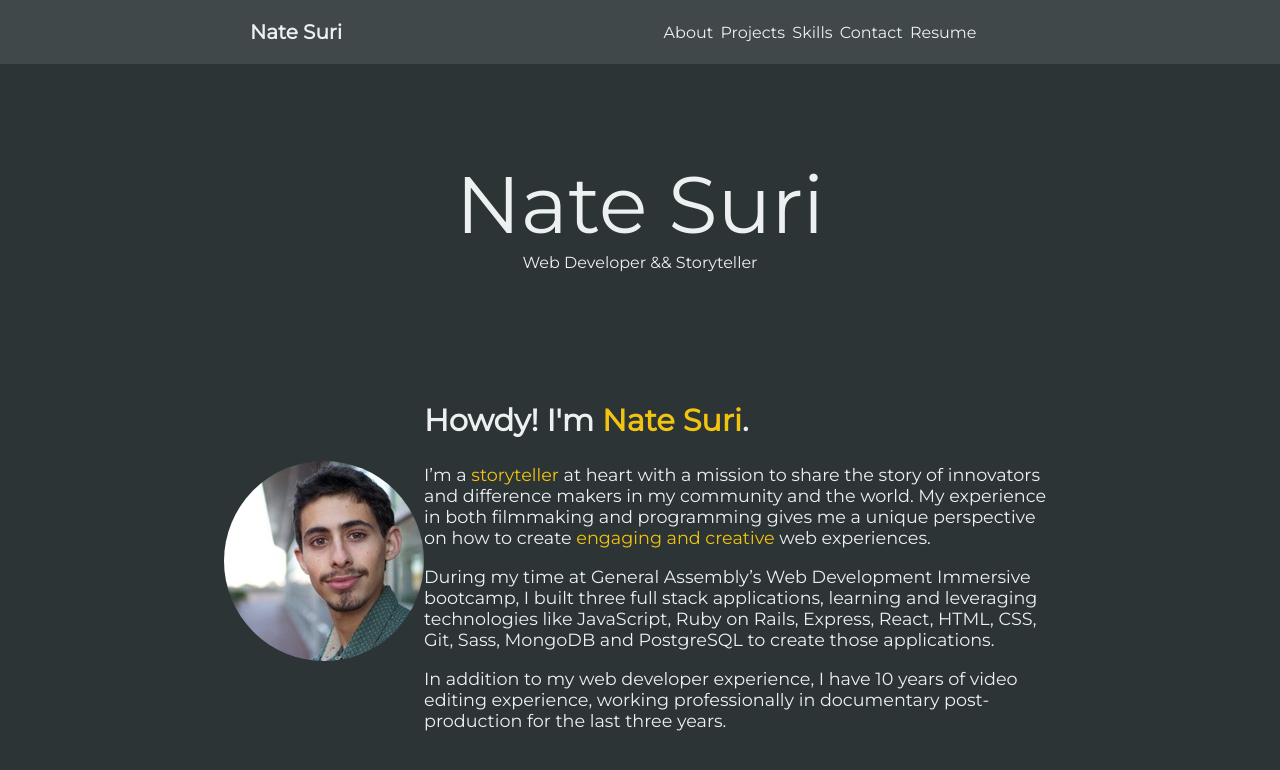
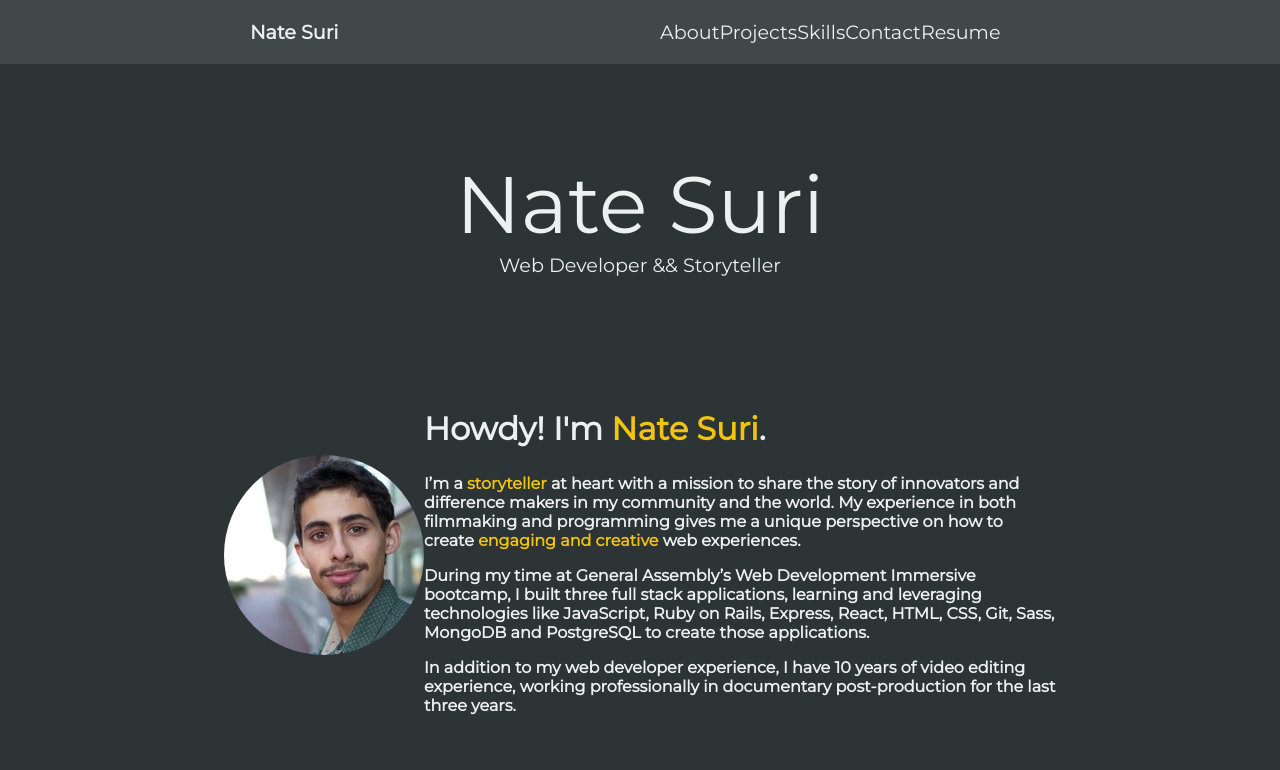
Before and after one commit to Natesuri/natesuri-portfolio, a React (Create React App) app: page / in a window 1280 px wide. Shown: the top 770 px of the page. Built offline with nearby package versions, Linux system fonts and the light colour scheme.

Commit message:
Sets global font-size and tweaks other font-sizes

```diff
--- a/src/App.scss
+++ b/src/App.scss
@@ -5,4 +5,5 @@ body {
   background: $main-color;
   font-family: 'Montserrat', sans-serif;
   color: $white-font;
+  font-size: 1em;
 }
--- a/src/header/Header.scss
+++ b/src/header/Header.scss
@@ -8,7 +8,7 @@ header {
   color: $white-font;
   display: flex;
   font-family: 'Montserrat', sans-serif;
-  font-size: 80px;
+  font-size: 5rem;
   justify-content: center;
   // height: 120px;
   margin: 0 auto;
@@ -19,6 +19,7 @@ header {
   color: $white-font;
   display: flex;
   font-family: 'Montserrat', sans-serif;
+  font-size: 1.2rem;
   justify-content: center;
   margin: 0 auto;
   // padding: 0;
@@ -38,7 +39,7 @@ header {
 .leftNav {
   flex-grow: 1;
   margin: 0 0 0 250px;
-  font-size: 1.25rem;
+  font-size: 1.2rem;
   font-weight: 600;
   // width: 50%;
 }
@@ -50,12 +51,11 @@ header {
   flex-grow: 0;
   justify-content: space-around;
   margin: 0 300px 0 0;
-  font-size: 1rem;
+  font-size: 1.2rem;
   font-weight: 500;
 }
 
 a {
   color: $white-font;
   text-decoration: none;
-  // margin: 0 50px;
 }
--- a/src/pages/pages.scss
+++ b/src/pages/pages.scss
@@ -47,8 +47,12 @@ section.view {
 
 .about {
   width: 80%;
-  h2 { font-size: 1.9rem; }
-  p { font-size: 1.1rem; }
+  h2 { font-size: 2rem; }
+
+  p {
+    font-size: 1rem;
+    font-weight: 600;
+  }
 }
 
 .emphasized {
@@ -68,7 +72,7 @@ section.view {
   }
 
   p {
-    font-size: 18px;
+    font-size: 1.1rem;
     padding: 0;
     font-weight: 700px;
   }
@@ -126,7 +130,7 @@ section.view {
     background: $tech-tag-color;
     padding: 5px 15px;
     margin: 0 3px;
-    // font-size: 0.9rem;
+    font-size: 1rem;
     // font-weight: 600;
   }
 }
@@ -164,7 +168,7 @@ section.view {
     height: 20%;
 
     button {
-      font-size: 16px;
+      font-size: 1rem;
       height: 30px;
       margin: 10px;
       border: none;
@@ -191,6 +195,7 @@ section.view {
 .contact-blurb {
   align-self: flex-start;
   padding: 0 0 0 300px;
+  font-size: 1.1rem;
 }
 
 .contact {
```
